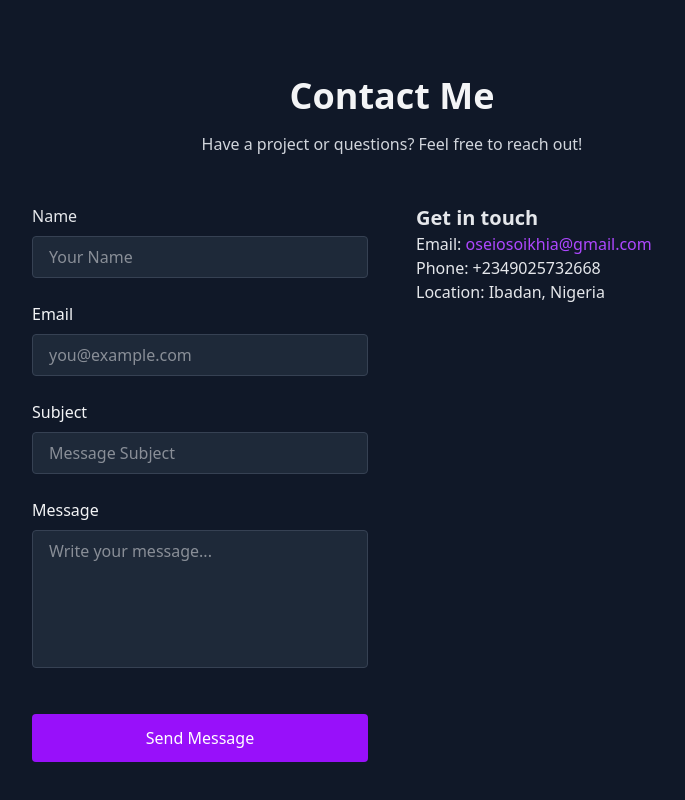
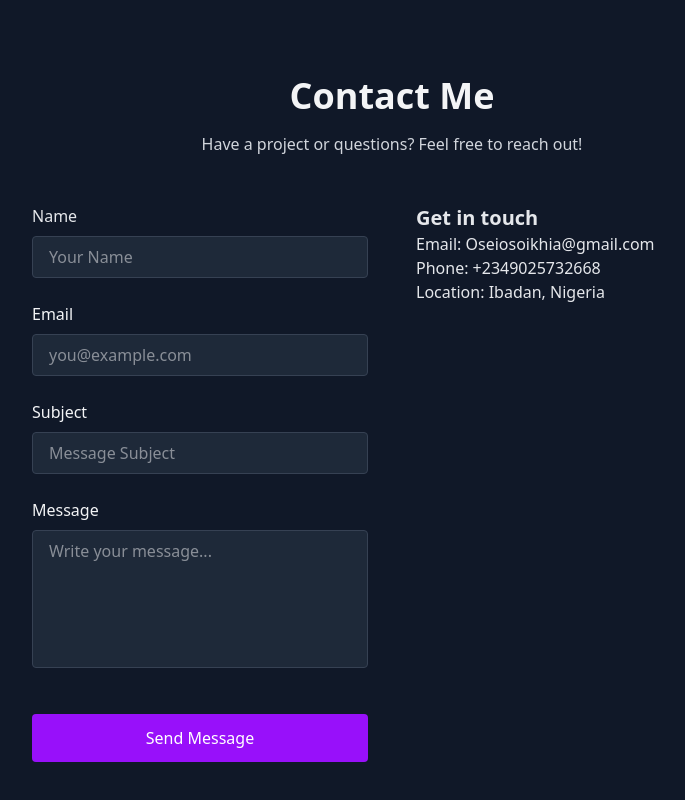
Before and after one commit to osei-i/Oseikhuemen-portfolio, a plain HTML site: page index.html in a window 1280 px wide. Shown: the part 4292-5092 px from the top of the page, without its empty margins (248-933 px from the left). Drawn offline with nearby package versions, Linux system fonts and the light colour scheme.

Commit message:
fix: updated sentence

```diff
--- a/index.html
+++ b/index.html
@@ -348,7 +348,7 @@
       <div class="space-y-6 text-gray-200">
         <div>
           <h2 class="font-semibold text-xl">Get in touch</h2>
-          <p>Email: <a href="mailto:oseiosoikhia@gmail.com?subject=Hello&body=I%20just%20visited%20your%20portfolio!" class="text-purple-500 hover:text-purple-800">oseiosoikhia@gmail.com</a></p>
+          <p>Email: Oseiosoikhia@gmail.com
           <p>Phone: +2349025732668</p>
           <p>Location: Ibadan, Nigeria</p>
         </div>
```
